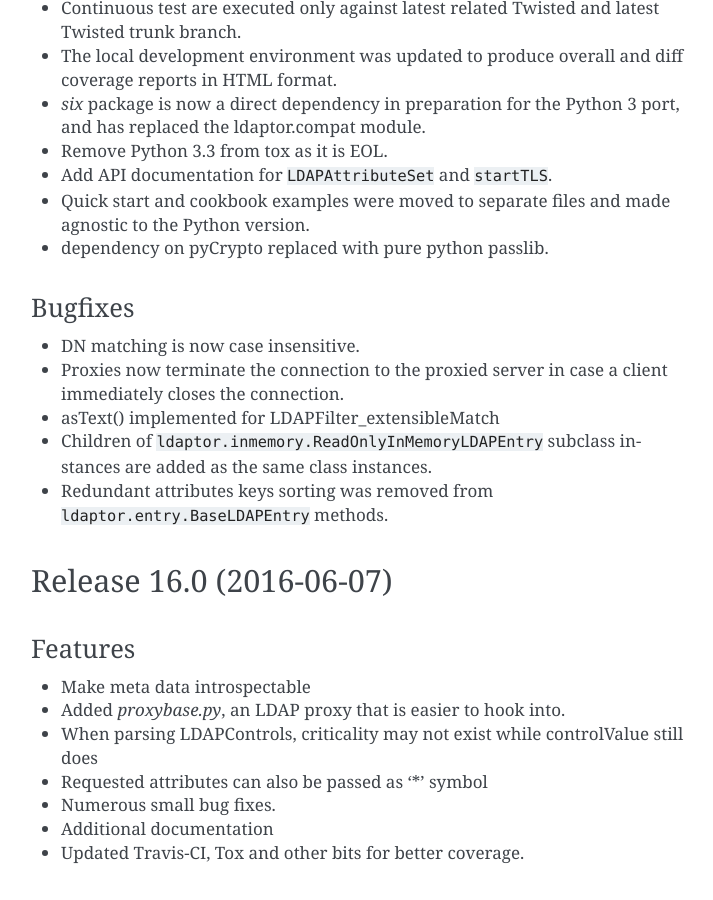
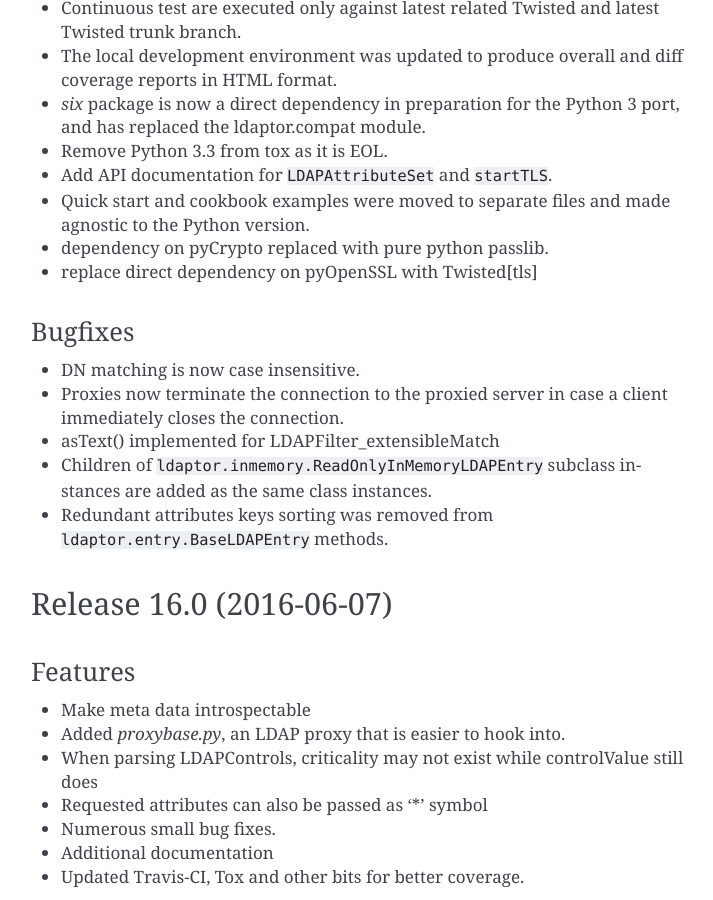
Before and after one commit to twisted/ldaptor, a Sphinx documentation site: the page built from docs/source/NEWS.rst, in a window 1280 px wide and 900 px high, scrolled down 623 px. Shown: the whole window, without its empty margins (389-1102 px from the left). Built offline with Sphinx 7.4.7, drawn with Linux system fonts in a browser that asks for light colours.

Commit message:
drop direct dependency on pyOpenSSL

```diff
--- a/README.rst
+++ b/README.rst
@@ -73,7 +73,6 @@ the project installed::
 
 Dependencies:
 
-- `Twisted <https://pypi.python.org/pypi/Twisted/>`_
+- `Twisted[tls] <https://pypi.python.org/pypi/Twisted/>`_
 - `pyparsing <https://pypi.python.org/pypi/pyparsing/>`_
-- `pyOpenSSL <https://pypi.python.org/pypi/pyOpenSSL/>`_
 - `passlib <https://pypi.python.org/pypi/passlib/>`_ for Samba passwords
--- a/docs/source/NEWS.rst
+++ b/docs/source/NEWS.rst
@@ -34,6 +34,7 @@ Changes
 - Quick start and cookbook examples were moved to separate files and
   made agnostic to the Python version.
 - dependency on pyCrypto replaced with pure python passlib.
+- replace direct dependency on pyOpenSSL with Twisted[tls]
 
 Bugfixes
 ^^^^^^^^
--- a/requirements.txt
+++ b/requirements.txt
@@ -1,8 +1,6 @@
 -e .
 
-pyOpenSSL
 passlib
-service_identity
 pyparsing
-twisted
+twisted[tls]
 zope.interface
--- a/setup.py
+++ b/setup.py
@@ -37,8 +37,7 @@ if __name__ == '__main__':
           license="MIT",
           install_requires=[
               'passlib',
-              'Twisted',
-              'pyOpenSSL',
+              'Twisted[tls]',
               'pyparsing',
               'six >= 1.7',
               'zope.interface',
```
Also changed, not shown: 1 other file.
